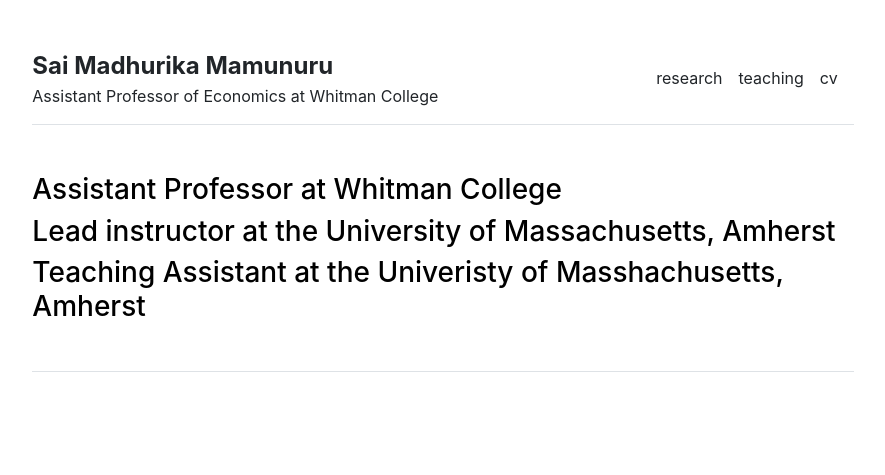
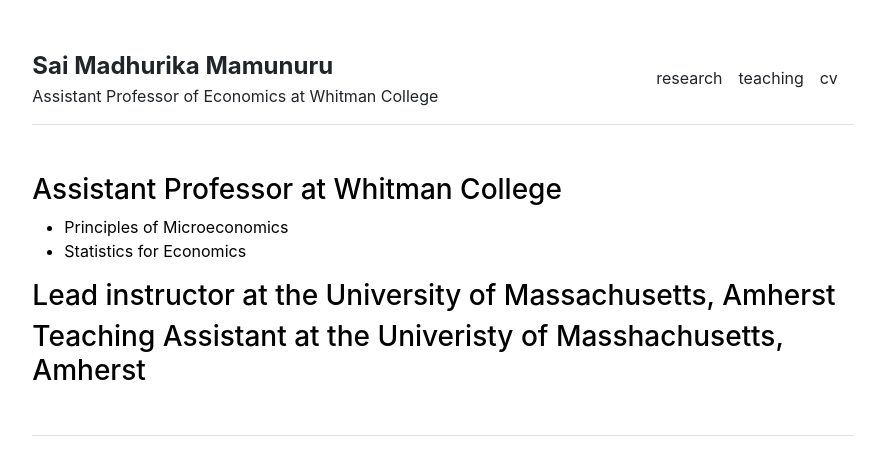
Before and after one commit to saimamunuru/saimamunuru.github.io, a Jekyll site: the page built from teaching.md, in a window 1280 px wide. Shown: the top 475 px of the page, without its empty margins (197-1082 px from the left). Built offline with Jekyll 4.4.1, drawn with Linux system fonts in a browser that asks for light colours.

Commit message:
Update teaching.md

```diff
--- a/teaching.md
+++ b/teaching.md
@@ -5,6 +5,9 @@ title: "Teaching"
 
 ### Assistant Professor at Whitman College
 
+* Principles of Microeconomics
+* Statistics for Economics
+
 ### Lead instructor at the University of Massachusetts, Amherst
 
 ### Teaching Assistant at the Univeristy of Masshachusetts, Amherst
```
